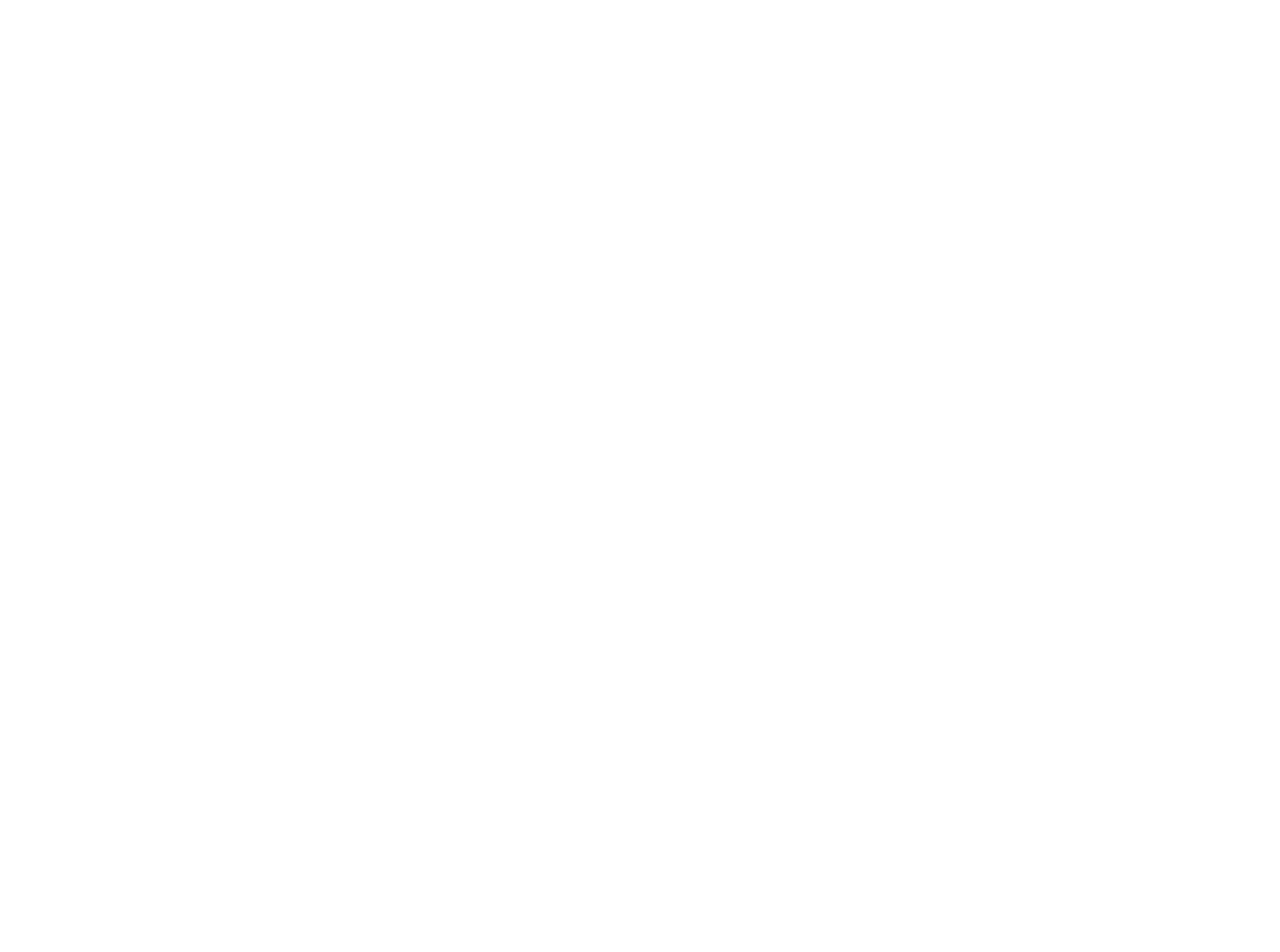
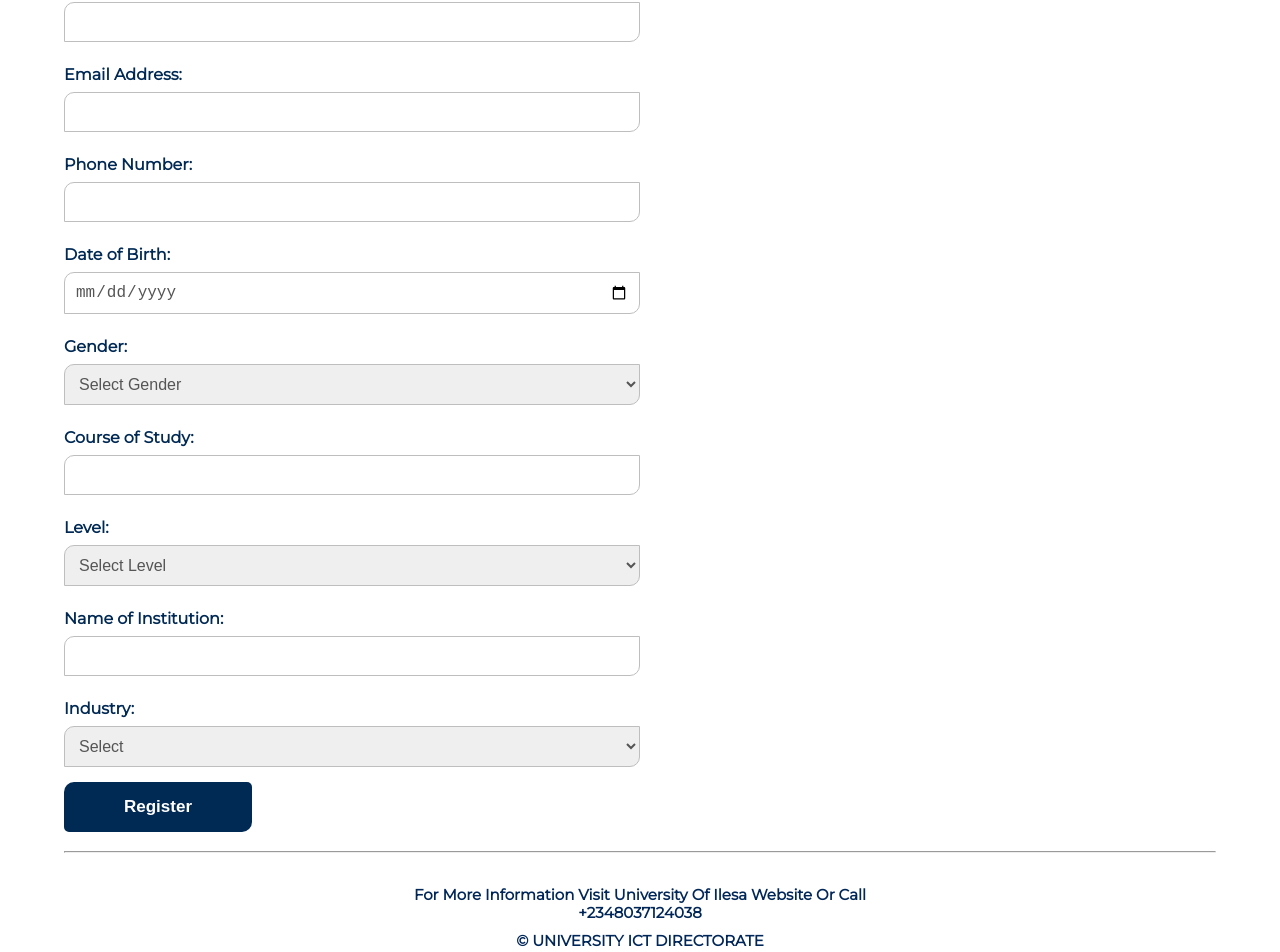
Before and after one commit to ogungbile-oluwasogo/cecunilesa, a React (Vite) app: page /internship in a window 1280 px wide. Before the commit this address had no page. Shown: the part 419-1371 px from the top of the page. Before the commit the page ends 800 px from the top, so only its background shows below. Built offline with nearby package versions, Linux system fonts and the light colour scheme.

Commit message:
Adding other forms

```diff
--- a/src/components/home/Explore.jsx
+++ b/src/components/home/Explore.jsx
@@ -1,6 +1,7 @@
 import { useState } from 'react';
 import styles from './Explore.module.css';
 import 'aos/dist/aos.css';
+import { Link } from 'react-router-dom';
 
 const Explore = () => {
 
@@ -52,6 +53,9 @@
             <li>Get two months of unpaid internship and four months of paid internship</li>
             <li>Interns earn between $5-$35 per hour for Remote interns and $3000-$4000 for On-site interns.</li>
         </ul>
+        <div className={styles.marginDiv}>
+            <Link to='internship'>Apply Now</Link>
+        </div>
       </div> }
       <hr />
       <div className={styles.flexExplore} data-aos="fade-up" onClick={toggleStudy}>
@@ -94,6 +98,9 @@
             <li>One month of unpaid internship and after one month, employees will receive monthly payments.</li>
             <li>International Employability Test fee: $90</li>
         </ul>
+        <div className={styles.marginDiv}>
+            <Link to='nclex/register'>Apply Now</Link>
+        </div>
       </div> }
       <hr />
       <div className={styles.flexExplore} data-aos="fade-up" onClick={toggleLearn}>
--- a/src/components/home/Explore.module.css
+++ b/src/components/home/Explore.module.css
@@ -52,7 +52,11 @@
     margin-bottom: 20px;
 }
 
-.displayToggle .planWrapper div a {
+.displayToggle .marginDiv {
+    margin: 20px 0px;
+}
+
+.displayToggle a {
     margin: 20px 10px;
     text-decoration: none;
     color: #fff;
@@ -62,7 +66,7 @@
     transition: ease-in-out 0.3s;
 }
 
-.displayToggle .planWrapper div a:hover {
+.displayToggle a:hover {
     background: #035ccf;
 }
 
--- a/src/components/home/Learn.jsx
+++ b/src/components/home/Learn.jsx
@@ -25,7 +25,7 @@
             </p>
         </div>
         <div data-aos="fade-up">
-            <Link to='/register'>REGISTER NOW</Link>
+            <Link to='nclex/register'>REGISTER NOW</Link>
         </div>
         <div className={styles.contactWrapper} data-aos="fade-up">
             <div>
--- /dev/null
+++ b/src/pages/Internship.jsx
@@ -0,0 +1,126 @@
+import { useState } from 'react';
+import styles from './Register.module.css'
+import emailjs from 'emailjs-com';
+
+const Internship = () => {
+
+const [buttonText, setButtonText] = useState('Register');
+const [isSubmitting, setIsSubmitting] = useState(false);
+const [successMessage, setSuccessMessage] =  useState('');
+
+  const sendEmail = (e) => {
+    e.preventDefault();
+    setIsSubmitting(true);
+    setButtonText('Loading...');
+
+    emailjs.sendForm(
+      'service_s9hnq3v',      // service ID
+      'template_hl2293g',     // template ID
+      e.target,
+      'TYYEHT4xIRHttQGDD'
+    )
+    .then((result) => {
+        setSuccessMessage('We Have Successfully Received Your Registration!');
+        setButtonText('Submitted');
+        setIsSubmitting(false);
+        console.log(result.text);
+        e.target.reset();
+
+        setTimeout(() => {
+        setButtonText('Register');
+        }, 5000);
+    }, (error) => {
+        setSuccessMessage('❌ Failed. Please try again.');
+        console.error(error.text);
+    });
+  };
+
+  return (
+    <div className={styles.registerContainer}>
+        {successMessage &&
+        (
+            <h3>{successMessage}</h3>) }
+
+      <h2>Internship</h2>
+      <div>
+        <form onSubmit={sendEmail}>
+            <div className={styles.formBlock}>
+                <label htmlFor="first_name">First Name:</label>
+                <input type="text" id="first_name" name="first_name" required />
+            </div>
+            <div className={styles.formBlock}>
+                <label htmlFor="last_name">Last Name:</label>
+                <input type="text" id="last_name" name="last_name" required />
+            </div>
+            <div className={styles.formBlock}>
+                <label htmlFor="email_address">Email Address:</label>
+                <input type="email" id="email_address" name="email_address" required />
+            </div>
+            <div className={styles.formBlock}>
+                <label htmlFor="phone_number">Phone Number:</label>
+                <input type="number" id="phone_number" name="phone_number" required />
+            </div>
+            <div className={styles.formBlock}>
+                <label htmlFor="dob">Date of Birth:</label>
+                <input type="date" id="dob" name="dob" required />
+            </div>
+            <div className={styles.formBlock}>
+                <label htmlFor="gender">Gender:</label>
+                <select id="gender" name="gender" required>
+                <option value="">Select Gender</option>
+                <option value="Male">Male</option>
+                <option value="Female">Female</option>
+                </select>
+            </div>
+            <div className={styles.formBlock}>
+                <label htmlFor="course">Course of Study:</label>
+                <input type="text" id="course" name="course" required />
+            </div>
+            <div className={styles.formBlock}>
+                <label htmlFor="level">Level:</label>
+                <select id="level" name="level" required>
+                <option value="">Select Level</option>
+                <option value="100 Level">100 Level</option>
+                <option value="200 Level">200 Level</option>
+                <option value="300 Level">300 Level</option>
+                <option value="400 Level">400 Level</option>
+                <option value="500 Level">500 Level</option>
+                <option value="600 Level">600 Level</option>
+                </select>
+            </div>
+            <div className={styles.formBlock}>
+                <label htmlFor="institution">Name of Institution:</label>
+                <input type="text" id="institution" name="institution" required />
+            </div>
+            <div className={styles.formBlock}>
+                <label htmlFor="industry">Industry:</label>
+                <select id="industry" name="industry" required>
+                <option value="">Select</option>
+                <option value="Accounting and Finance">Accounting and Finance</option>
+                <option value="Application">Application</option>
+                <option value="Business and Management">Business and Management</option>
+                <option value="Business Intelligence">Business Intelligence</option>
+                <option value="Customer Service and Call Centre">Customer Service and Call Centre</option>
+                <option value="Education">Education</option>
+                <option value="Engineering">Engineering</option>
+                <option value="Healthcare">Healthcare</option>
+                <option value="Hospitality Industry">Hospitality Industry</option>
+                <option value="Human Resources">Human Resources</option>
+                <option value="Retail">Retail</option>
+                <option value="Sales and Marketing">Sales and Marketing</option>
+                </select>
+            </div>
+            <div>
+                <button type="submit" disabled={isSubmitting}>
+                    {buttonText}
+                </button>
+            </div>
+        </form>
+      </div>
+      <br />
+      <hr />
+    </div>
+  )
+}
+
+export default Internship
```
Also changed, not shown: src/main.jsx (+6 -1 lines).
